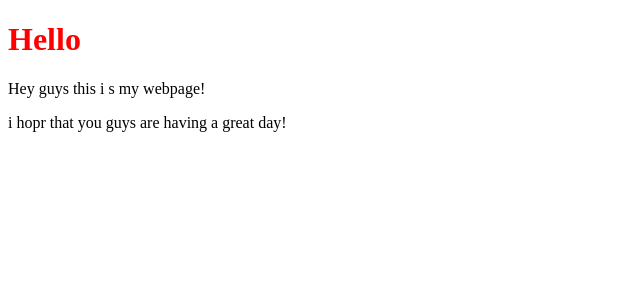
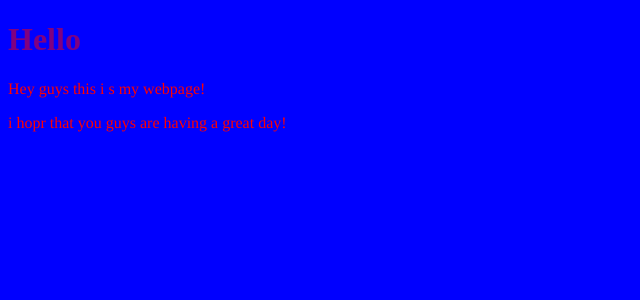
Before and after one commit to Derek222/Terry-Fox, a PHP site: page / in a window 1280 px wide. Shown: the top 300 px of the page, without its empty margins (0-640 px from the left). Run offline with PHP 8.4, Linux system fonts and the light colour scheme.

Commit message:
Update main.css

```diff
--- a/main.css
+++ b/main.css
@@ -1,6 +1,10 @@
 body {
-backgroundcolor:#908070;
+  background: blue;
+}
+p {
+  color:red;
+  font-family:Times;
 }
 h1 {
-color:red;
+  color:purple;
 }
```
